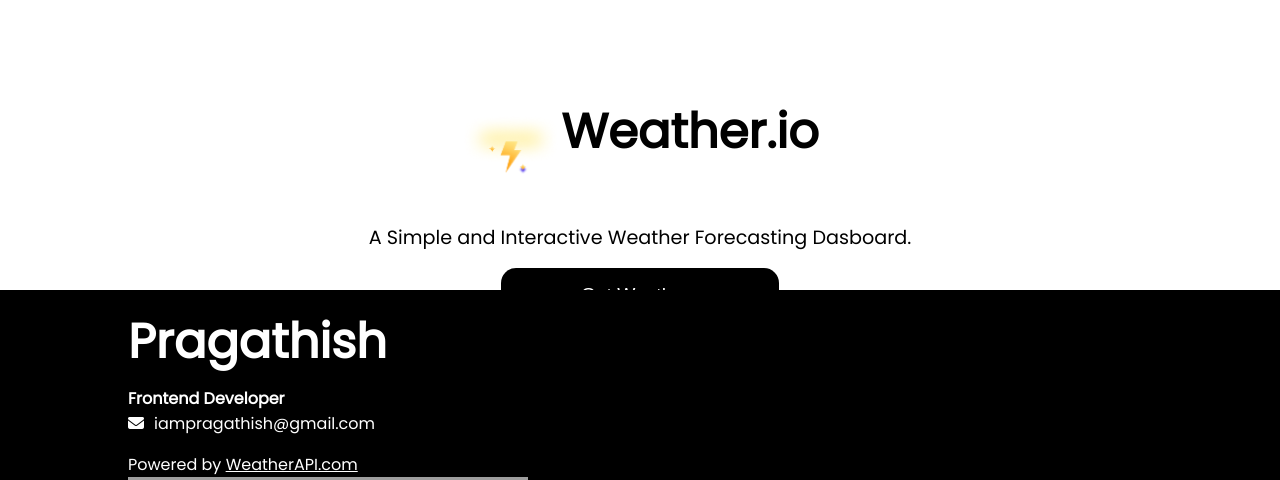
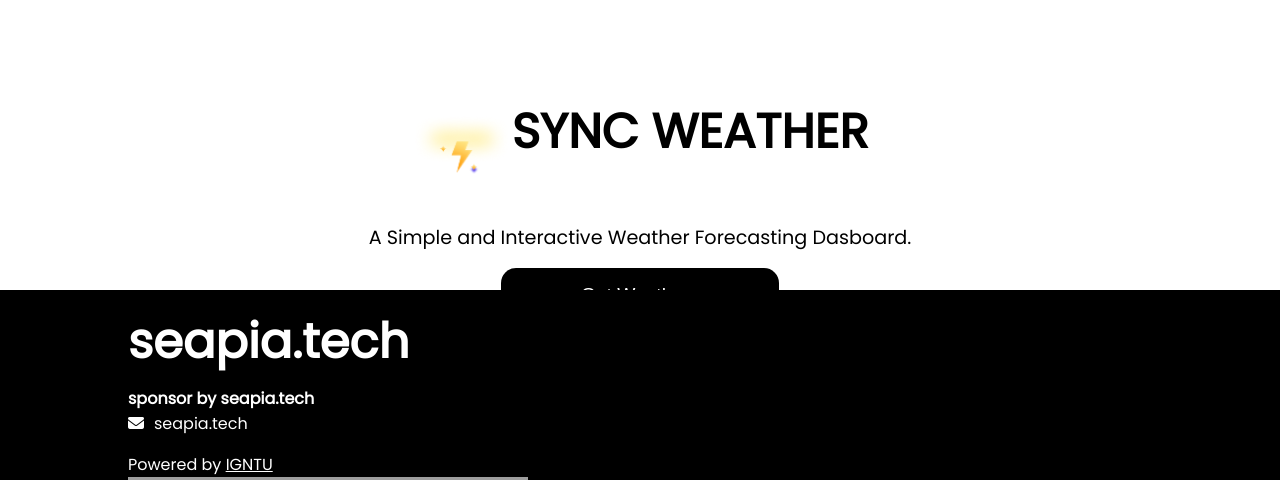
Before and after one commit to Shailesh744/weatherforecast, a plain HTML site: page index.html in a window 1280 px wide. Shown: the top 480 px of the page. Drawn offline with Linux system fonts and the light colour scheme; grey boxes are pictures that could not be loaded.

Commit message:
initial commit

```diff
--- a/index.html
+++ b/index.html
@@ -342,7 +342,7 @@
         <div class="intro">
           <div class="i-logo">
             <img src="Resources/Thunder.png" alt="" class="logoo">
-            <h1 class="heading">Weather.io</h1>
+            <h1 class="heading">SYNC WEATHER</h1>
           </div>
           <p class="description">A Simple and Interactive Weather Forecasting Dasboard.</p>
 
@@ -353,13 +353,13 @@
         <div class="cont">
         <div class="col col1">
           <div class="content">
-          <h1>Pragathish</h1>
-          <p style="font-weight: 600;">Frontend Developer</p>
-          <div><i class="fa-solid fa-envelope" style="margin-right:10px;"></i><span>iampragathish@gmail.com</span></div>
+          <h1>seapia.tech</h1>
+          <p style="font-weight: 600;">sponsor by seapia.tech </p>
+          <div><i class="fa-solid fa-envelope" style="margin-right:10px;"></i><span>seapia.tech</span></div>
           </div>
           <div class="wapi">
-            Powered by <a href="https://www.weatherapi.com/" title="Free Weather API" style="color:#fff;">WeatherAPI.com</a><br>
-            <a href="https://www.weatherapi.com/" title="Free Weather API"><img src='//cdn.weatherapi.com/v4/images/weatherapi_logo.png' alt="Weather data by WeatherAPI.com" border="0"></a>
+            Powered by <a href="https://igntu.ac.in/" title="Free Weather API" style="color:#fff;">IGNTU</a><br>
+            <a href="https://igntu.ac.in/" title="Free Weather API"><img src='//cdn.weatherapi.com/v4/images/weatherapi_logo.png' alt="Weather data by WeatherAPI.com" border="0"></a>
           </div>
         </div>
 
@@ -368,8 +368,8 @@
           <ul>
             <li><a href="https://www.facebook.com" target="_blank"><i class="fa-brands fa-facebook"></i></a></li>
             <li><a href="https://www.instagram.com" target="_blank"><i class="fa-brands fa-instagram"></i></a></li>
-            <li><a href="https://www.linkedin.com/in/pragathishwaran-v-998352219/" target="_blank"><i class="fa-brands fa-linkedin"></i></a></li>
-            <li><a href="https://github.com/pragathish07" target="_blank"><i class="fa-brands fa-github"></i></a></li>
+            <li><a href="https://www.linkedin.com/in/shailesh-singh-5953441ba" target="_blank"><i class="fa-brands fa-linkedin"></i></a></li>
+            <li><a href="https://github.com/shailesh744" target="_blank"><i class="fa-brands fa-github"></i></a></li>
           </ul>
 
 
```
